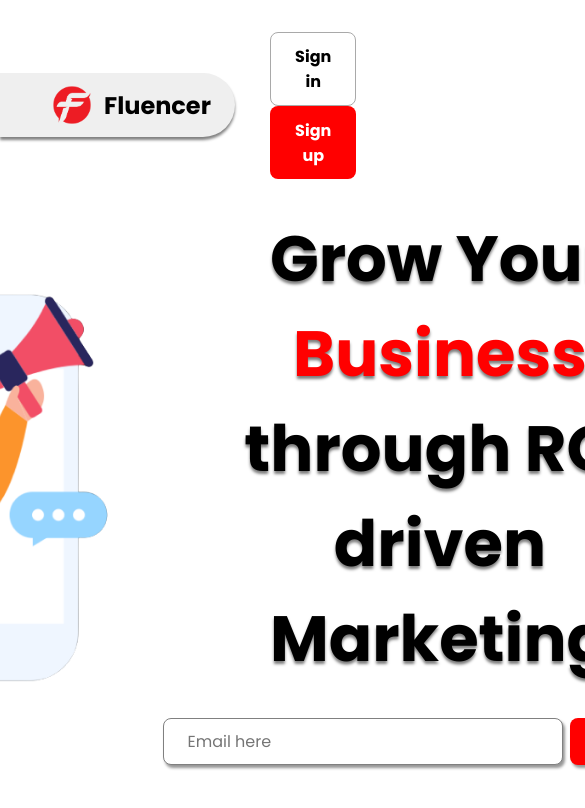
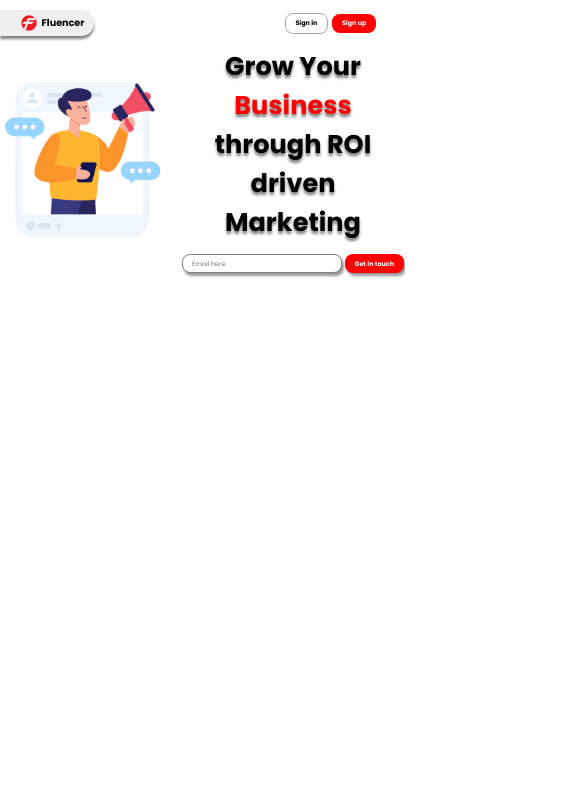
Before and after one commit to Harshbansal8705/fluencer-website, a plain HTML site: page index.html in a window 390 px wide. Shown: the top 808 px of the page, 585 px wide, since content can reach past the window. Drawn offline with Linux system fonts and the light colour scheme.

Commit message:
Add files via upload

```diff
--- a/styles.css
+++ b/styles.css
@@ -111,3 +111,39 @@ main .hero div.main h2 span {
 main .hero div.main div.input input {
     width: 25rem;
 }
+@media (max-width:1025px){
+
+    html{
+        font-size: 50%;
+    }
+
+}
+
+@media (max-width: 768px){
+
+    html{
+        display: inline-block;
+    }
+
+}
+
+@media (max-width: 450px){
+
+    html{
+        font-size: 40%;
+    }
+
+
+}
+@media (max-width: 300px)
+{
+    html{
+        font-size: 50%;
+    }
+
+    main .hero div.main img {
+    height: 25rem;
+    margin: 3rem;
+    padding-left: 30rem;
+     }
+}
```
